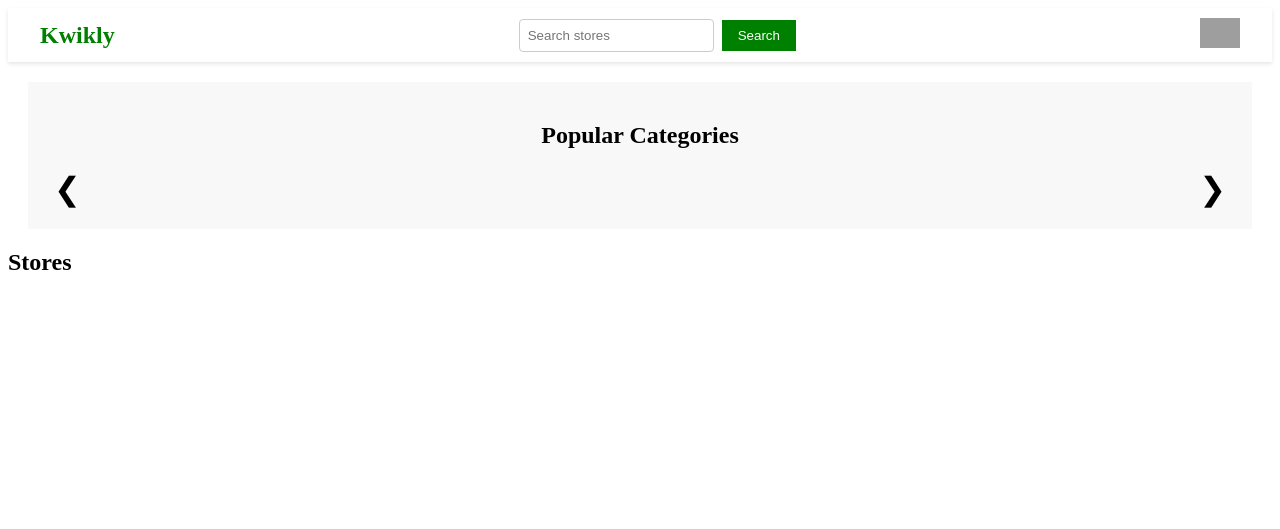
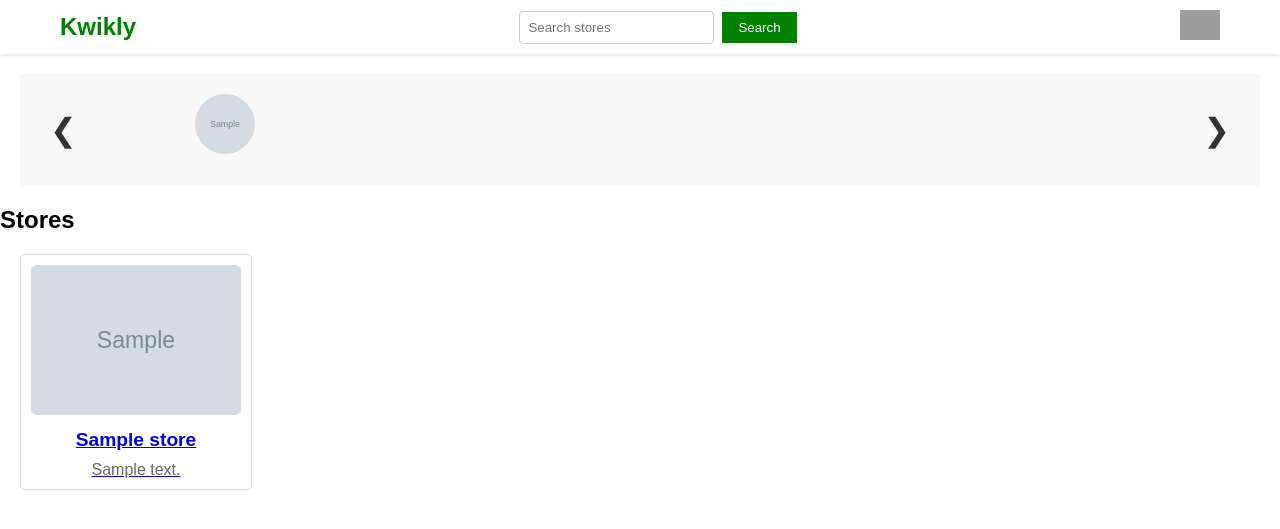
Before and after one commit to biodio332/IM2-Materials, a Django app: page /store/ in a window 1280 px wide. Shown: the top 529 px of the page. Run offline with Django 5.2, Linux system fonts and the light colour scheme; tables that the repository leaves empty hold one stand-in row (values such as "Sample post"); grey boxes marked "Sample" are stand-in pictures; grey boxes are pictures that could not be loaded.

Commit message:
updated strore

```diff
--- a/Kwikly/main/templates/store.html
+++ b/Kwikly/main/templates/store.html
@@ -31,13 +31,16 @@
         <div class="carousel-wrapper">
             <!-- Carousel Section -->
             <section class="carousel">
-                <h2>Popular Categories</h2>
                 <div class="carousel-container">
                     <button class="carousel-control prev">❮</button>
                     <div class="carousel-inner">
                         {% for category in categories %}
                         <div class="carousel-item">
+                            {% if category.image %}
                                 <img src="{{ category.image.url }}" alt="{{ category.name }}">
+                            {% else %}
+                                <img src="{% static 'https://i.pinimg.com/736x/b1/bd/4c/b1bd4c48426069a9d0fe9d04cfa34b86.jpg' %}" > <!-- Provide a default image -->
+                            {% endif %}
                             <h4>{{ category.name }}</h4>
                         </div>
                         {% endfor %}
@@ -53,10 +56,14 @@
             <div class="store-grid">
                 {% for store in stores %}
                 <div class="store-card">
-                        <a href="{% url 'store_detail' store.id %}">
-                            <img src="{{ store.image.url }}" alt="{{ store.name }}">
-                            <h3>{{ store.name }}</h3>
-                            <p>{{ store.description }}</p>
+                    <a href="{% url 'store_detail' store.store_id %}">
+                        {% if store.image %}
+                            <img src="{{ store.image.url }}" alt="{{ store.store_name }}">
+                        {% else %}
+                            <img src="{% static 'https://i.pinimg.com/736x/b1/bd/4c/b1bd4c48426069a9d0fe9d04cfa34b86.jpg' %}" alt="Default Store Image"> <!-- Provide a default image -->
+                        {% endif %}
+                        <h3>{{ store.store_name }}</h3>
+                        <p>{{ store.description|default:"No description available" }}</p>
                     </a>
                 </div>
                 {% endfor %}
--- a/Kwikly/static/stores.css
+++ b/Kwikly/static/stores.css
@@ -1,4 +1,15 @@
 /* General Styles */
+/* Basic resets */
+* {
+    margin: 0;
+    padding: 0;
+    box-sizing: border-box;
+}
+
+body {
+    font-family: Arial, sans-serif;
+}
+
 /* Header */
 header {
     background-color: white;
@@ -41,14 +52,15 @@ header {
     margin-left: 8px;
     cursor: pointer;
 }
+
 .user-section img {
     height: 30px;
 }
 
 /* Carousel Styles */
 .carousel-wrapper {
-    margin: 20px auto; /* Centering the carousel */
-    padding: 0 20px;   /* Optional: Add padding to the sides */
+    margin: 20px auto;
+    padding: 0 20px;
 }
 
 .carousel {
@@ -71,14 +83,23 @@ header {
 }
 
 .carousel-item {
-    min-width: 100%;
-    transition: transform 0.5s ease;
+    min-width: 100px;
+    margin: 0 15px;
+    text-align: center;
+    transition: transform 0.3s;
 }
 
 .carousel-item img {
-    width: 100%;
-    height: 200px;
+    width: 60px;
+    height: 60px;
     object-fit: cover;
+    margin-bottom: 0.5rem;
+    border-radius: 50%;
+}
+
+.carousel-item h4 {
+    font-size: 0.85rem;
+    color: #333;
 }
 
 .carousel-control {
@@ -86,6 +107,13 @@ header {
     border: none;
     font-size: 2rem;
     cursor: pointer;
+    color: #333;
+    padding: 0 10px;
+}
+
+/* Hover effect */
+.carousel-item:hover {
+    transform: scale(1.1);
 }
 
 /* Store Grid Styles */
--- a/kwikly/main/models.py
+++ b/kwikly/main/models.py
@@ -35,6 +35,8 @@ class Store(models.Model):
     store_id = models.AutoField(primary_key=True)
     store_name = models.CharField(max_length=255)
     address = models.CharField(max_length=255)
+    image = models.ImageField(upload_to='store_images/', null=True, blank=True)  # Add image field
+    description = models.TextField(null=True, blank=True)  # Add description field
 
     def __str__(self):
         return self.store_name
@@ -63,6 +65,7 @@ class Order(models.Model):
 class Category(models.Model):
     category_id = models.AutoField(primary_key=True)
     type = models.CharField(max_length=255)
+    image = models.ImageField(upload_to='category_images/', null=True, blank=True)
 
     def __str__(self):
         return self.type
--- a/kwikly/main/templates/home.html
+++ b/kwikly/main/templates/home.html
@@ -36,7 +36,7 @@
                     {% for category in categories %}
                         <li>
                             <input type="radio" name="category">
-                            {{ category.name }}
+                            {{ category.type }}
                         </li>
                     {% endfor %}
                 </ul>
--- a/kwikly/main/urls.py
+++ b/kwikly/main/urls.py
@@ -12,4 +12,5 @@ urlpatterns = [
     path('account/', views.account_information, name='account'),
     path('account/change_password/', views.change_password, name='change_password'),
     path('store/', views.store_view, name='store'),
+    path('store/<int:store_id>/', views.store_detail, name='store_detail'),
 ]
--- a/kwikly/main/views.py
+++ b/kwikly/main/views.py
@@ -1,8 +1,8 @@
 # main/views.py
 from django.http import HttpResponse
 # main/views.py
-from .models import Product, Category
-from django.shortcuts import render, redirect
+from .models import Product, Category, Store
+from django.shortcuts import render, redirect, get_object_or_404
 from django.contrib.auth import authenticate, login, logout, update_session_auth_hash
 from django.contrib import messages
 from django.contrib.auth.models import User
@@ -75,7 +75,15 @@ def change_password(request):
     return render(request, 'change_password.html', {'form': form})
 
 def store_view(request):
-    # Retrieve stores and categories data to pass to template
-    categories = []  # Replace with query to get categories
-    stores = []      # Replace with query to get stores
+    categories = Category.objects.all()  # Fetch categories from the database
+    stores = Store.objects.all()          # Fetch stores from the database
     return render(request, 'store.html', {'categories': categories, 'stores': stores})
+
+def store_detail(request, store_id):
+    store = get_object_or_404(Store, pk=store_id)
+    return render(request, 'store_detail.html', {'store': store})
+
+#for cart
+def cart(request):
+    # Your cart view logic here
+    return render(request, 'cart.html')
```
Also changed, not shown: Kwikly/media/category_images/featured_art_dynamic-pursuits-final.webp (added), Kwikly/media/category_images/kent.png (added), Kwikly/media/product_images/toji.png (added), Kwikly/media/store_images/Screenshot_2022-10-29_232309.png (added), Kwikly/media/store_images/toji.png (added). Lines whose indentation alone changed are shown as unchanged.
